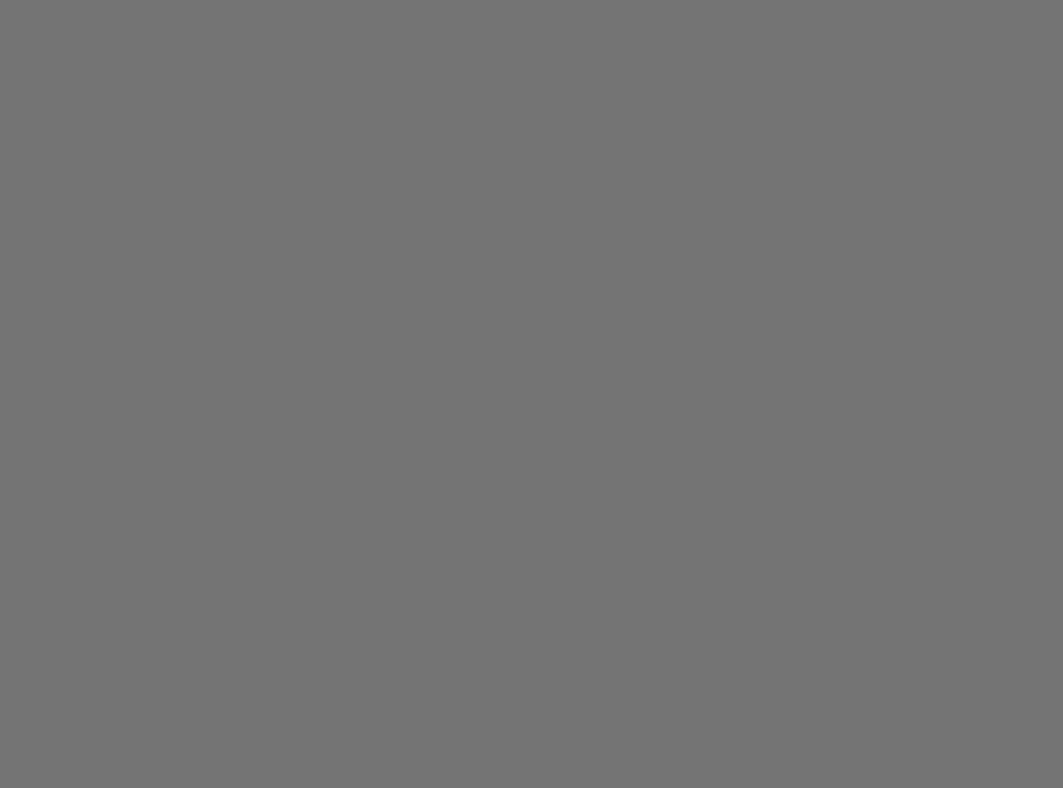
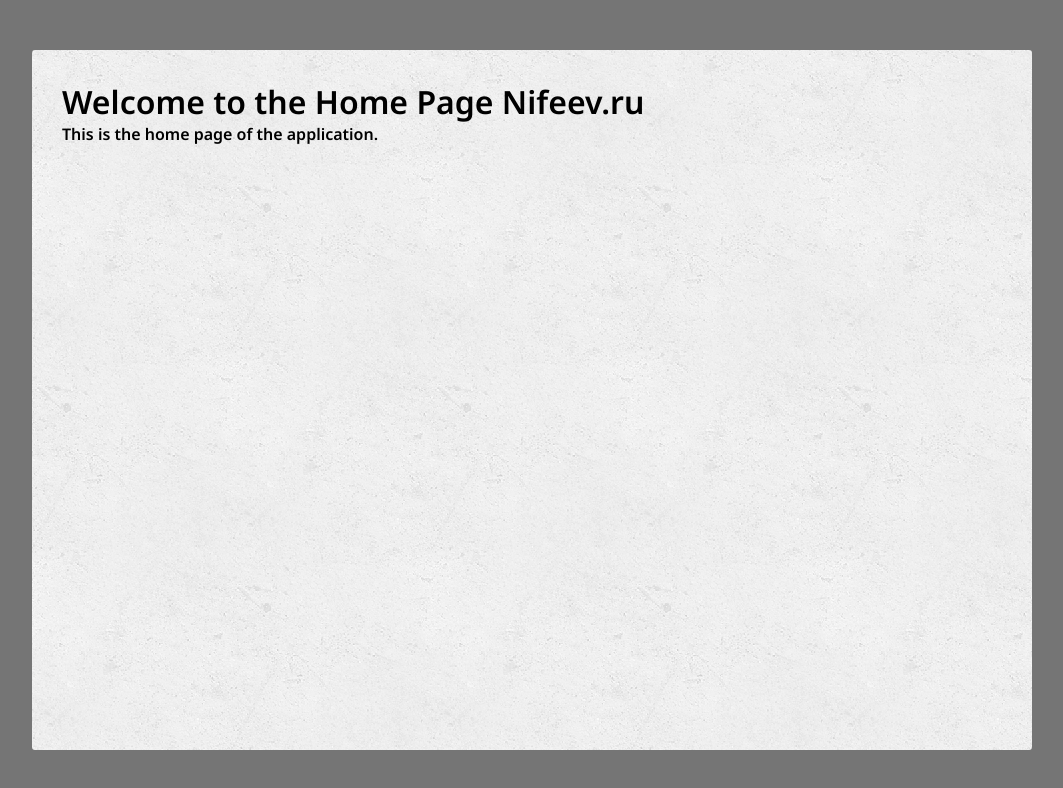
Before and after one commit to dotcoredev/resume, a React (Vite) app: page / in a window 1280 px wide. Before the commit this address had no page. Shown: the top 788 px of the page, without its empty margins (108-1171 px from the left). Built offline with nearby package versions, Linux system fonts and the light colour scheme; the HTML template or start-up script is replaced by a standard one.

Commit message:
update files and vite

```diff
--- a/src/app/router/router.tsx
+++ b/src/app/router/router.tsx
@@ -1,11 +1,15 @@
 import { BrowserRouter, Route, Routes } from "react-router";
 import MainLayout from "../layouts/main";
 import ResumePage from "../../pages/resume";
+import HomePage from "../../pages/home";
 
 export const RouterProvider = () => {
 	return (
 		<BrowserRouter>
 			<Routes>
+				<Route path="/" element={<MainLayout />}>
+					<Route index element={<HomePage />} />
+				</Route>
 				<Route path="/resume" element={<MainLayout />}>
 					<Route index element={<ResumePage />} />
 				</Route>
--- a/vite.config.ts
+++ b/vite.config.ts
@@ -4,4 +4,5 @@
 // https://vite.dev/config/
 export default defineConfig({
 	plugins: [react()],
+	base: "/",
 });
```
